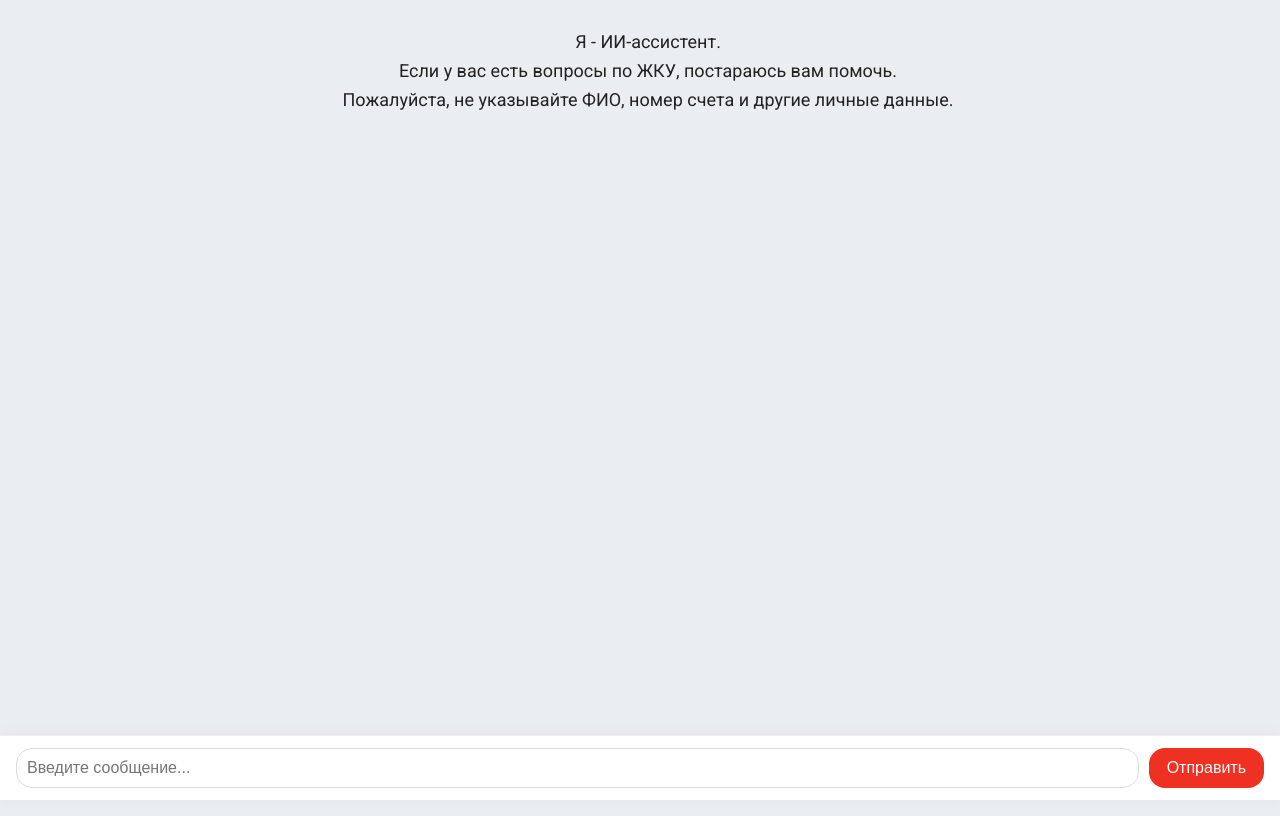
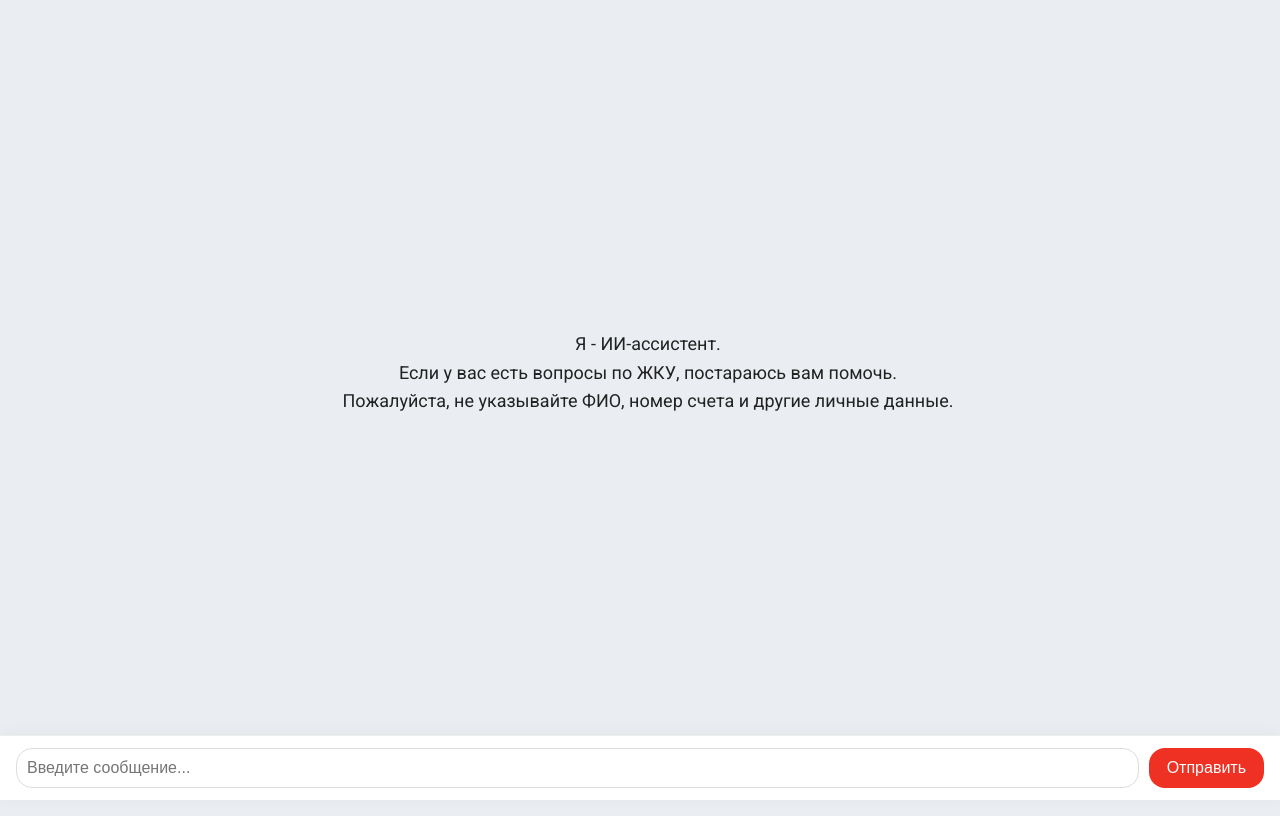
Before and after one commit to prosvetlenniybt/ghk-test, a React (Create React App) app in the folder frontend/: page / in a window 1280 px wide. Built offline with nearby package versions, Linux system fonts and the light colour scheme.

Commit message:
UI: placeholder центрируется по экрану, исправлен мобильный вид

```diff
--- a/frontend/src/App.js
+++ b/frontend/src/App.js
@@ -110,7 +110,7 @@ function App() {
 
   return (
     <div className="chat-container" ref={chatContainerRef}>
-      <div className="chat-window" ref={chatWindowRef}>
+      <div className={"chat-window" + (messages.length === 0 && !loading ? " empty" : "")} ref={chatWindowRef}>
         {messages.length === 0 && !loading && (
           <div className="placeholder-message">
             Я - ИИ-ассистент.
--- a/frontend/src/Chat.css
+++ b/frontend/src/Chat.css
@@ -27,6 +27,13 @@ body {
   padding-bottom: 90px;
   scroll-padding-bottom: 100px;
   box-sizing: border-box;
+}
+
+.chat-window.empty {
+  display: flex;
+  flex-direction: column;
+  justify-content: center;
+  align-items: center;
 }
 
 .chat-bubble {
@@ -96,7 +103,6 @@ body {
   color: #222;
   text-align: center;
   font-size: 18px;
-  padding-top: 20vh;
   padding: 0 20px;
   line-height: 1.6;
   font-family: 'Roboto', Arial, sans-serif;
```
